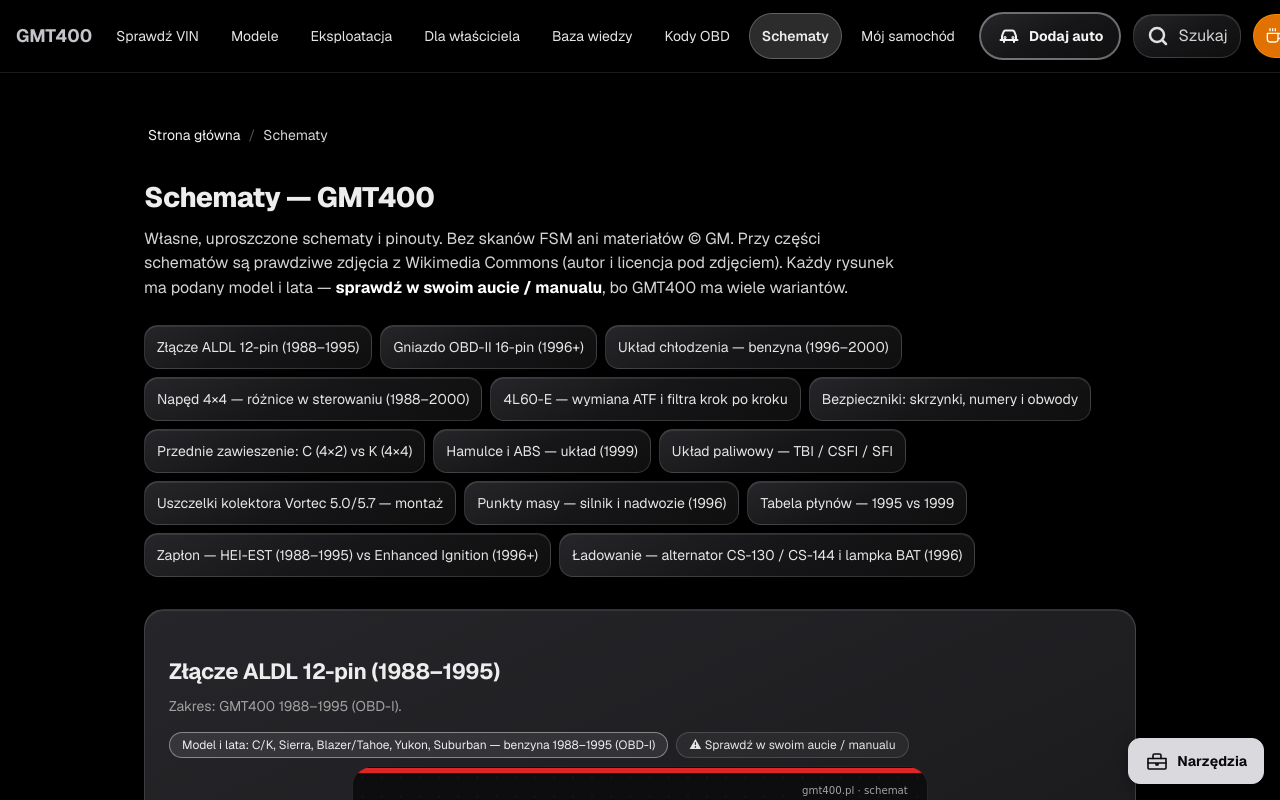
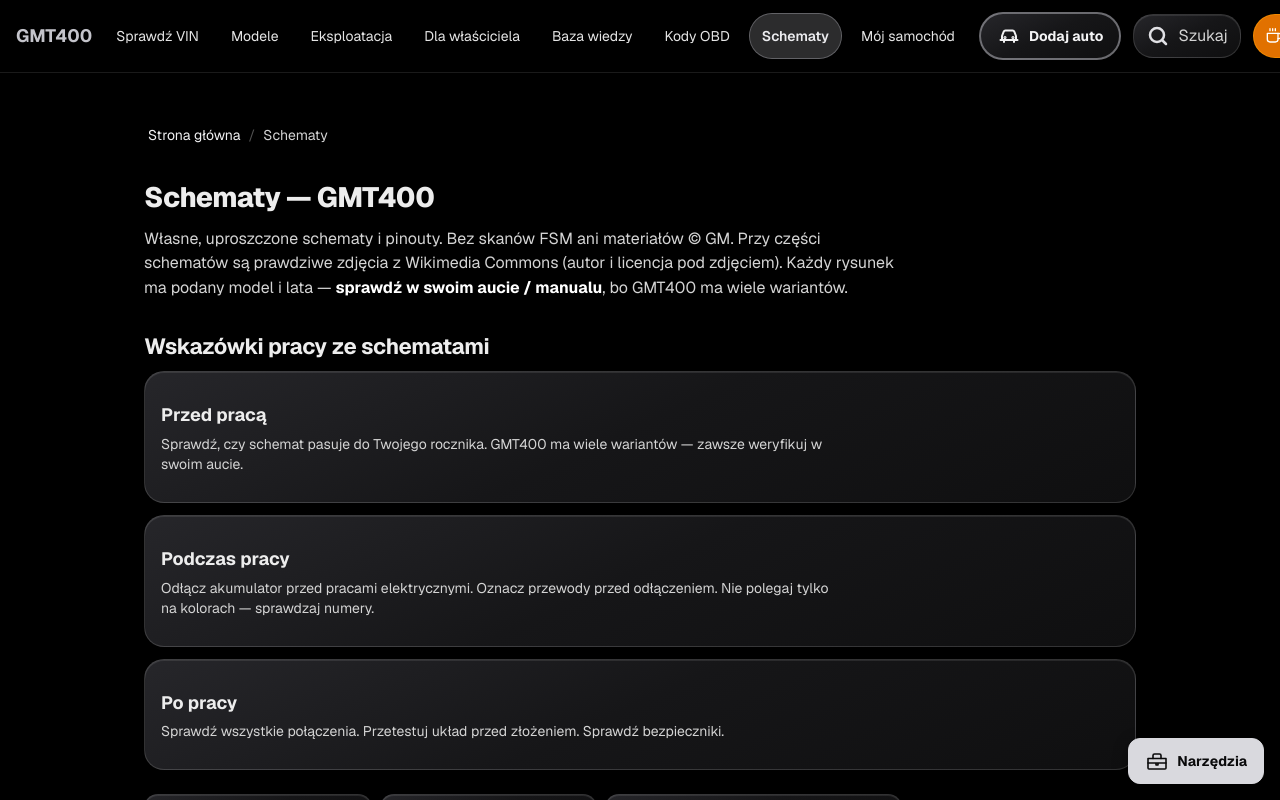
Before and after one commit to tsrc4mm9gg-netizen/gmt400-app, a Next.js app: page /schematy in a window 1280 px wide. Shown: the top 800 px of the page. Built offline with nearby package versions, Linux system fonts and the light colour scheme.

Commit message:
feat: add practical tips to schematy

```diff
--- a/src/app/schematy/page.tsx
+++ b/src/app/schematy/page.tsx
@@ -15,6 +15,12 @@ export const metadata = {
 };
 
 const titleOf = (id: string) => SCHEMATICS.find(item => item.id === id)?.title ?? id;
+
+const TIPS = [
+  { title: 'Przed pracą', tip: 'Sprawdź, czy schemat pasuje do Twojego rocznika. GMT400 ma wiele wariantów — zawsze weryfikuj w swoim aucie.' },
+  { title: 'Podczas pracy', tip: 'Odłącz akumulator przed pracami elektrycznymi. Oznacz przewody przed odłączeniem. Nie polegaj tylko na kolorach — sprawdzaj numery.' },
+  { title: 'Po pracy', tip: 'Sprawdź wszystkie połączenia. Przetestuj układ przed złożeniem. Sprawdź bezpieczniki.' },
+];
 
 const faqItems = [
   {
@@ -41,6 +47,19 @@ export default function SchematyPage() {
       <Breadcrumbs className="mb-2" items={[{ label: 'Schematy' }]} />
       <h1 className="text-3xl font-bold text-silver-400">Schematy — GMT400</h1>
       <p className="mt-2 text-neutral-300">Własne, uproszczone schematy i pinouty. Bez skanów FSM ani materiałów © GM. Przy części schematów są prawdziwe zdjęcia z Wikimedia Commons (autor i licencja pod zdjęciem). Każdy rysunek ma podany model i lata — <strong className="text-white">sprawdź w swoim aucie / manualu</strong>, bo GMT400 ma wiele wariantów.</p>
+
+      <section className="mt-6">
+        <h2 className="text-xl font-semibold text-silver-300">Wskazówki pracy ze schematami</h2>
+        <div className="mt-3 space-y-3">
+          {TIPS.map(item => (
+            <div key={item.title} className="rounded-xl border border-white/10 bg-neutral-900 p-4">
+              <h3 className="font-semibold text-silver-200">{item.title}</h3>
+              <p className="mt-1 text-sm text-neutral-300">{item.tip}</p>
+            </div>
+          ))}
+        </div>
+      </section>
+
       <nav aria-label="Spis schematów" className="mt-5">
         <ul className="flex flex-wrap gap-2">
           {SCHEMATICS.map(item => (
```
